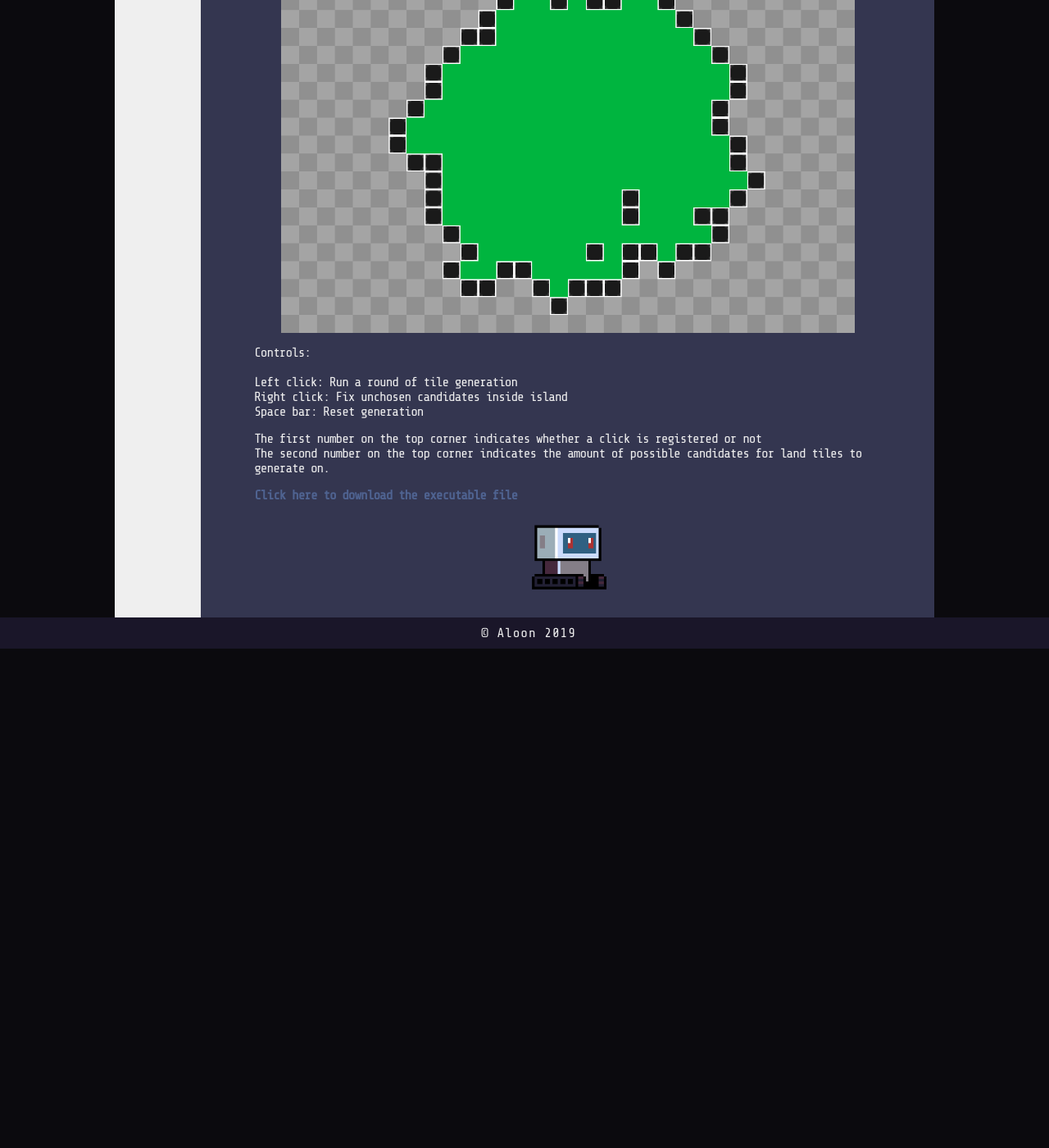
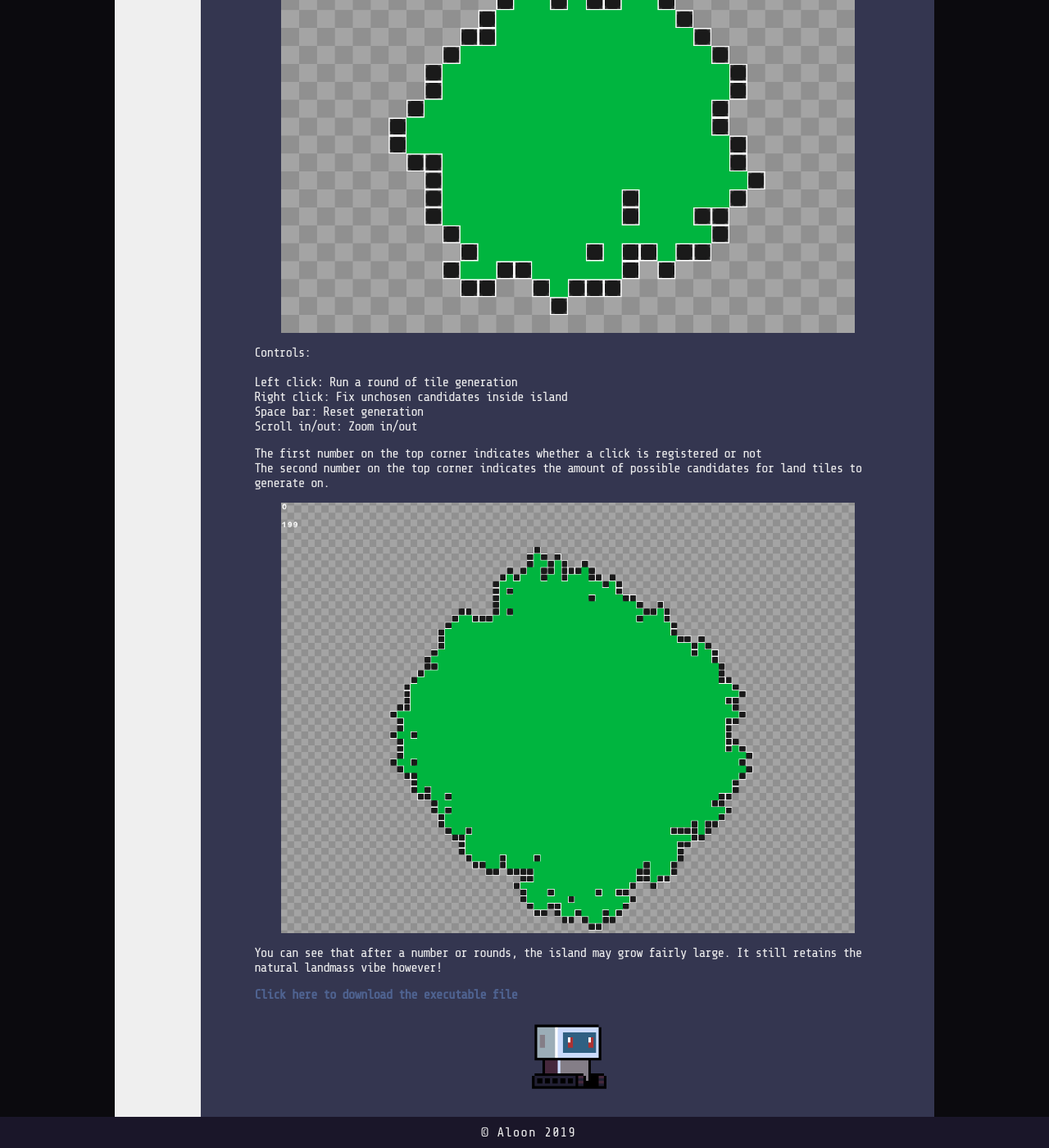
Before and after one commit to Aloinn/aloinBlog, a Jekyll site: the page built from _posts/2019-03-07-Procedural Island Generator.html, in a window 1280 px wide and 1400 px high, scrolled down 1515 px. Shown: the whole window at 82% size. Built offline with Jekyll 4.4.1, drawn with Linux system fonts in a browser that asks for light colours; some web fonts are replaced; before the commit the page ends 2306 px from its top, so only the background shows below that.

Commit message:
Updated blog post and fixed pictures

```diff
--- a/_posts/2019-03-04-Beats.html
+++ b/_posts/2019-03-04-Beats.html
@@ -8,5 +8,4 @@ Found some old tracks on my computer. 20$ says I could pop
 out something better I just have no time :((
 School's really busy will have to wait, I haven't been able
 to put any progress in.
-
 <iframe width="100%" height="100" scrolling="no" frameborder="no" allow="autoplay" src="https://w.soundcloud.com/player/?url=https%3A//api.soundcloud.com/tracks/584632440&color=%2316293b&auto_play=false&hide_related=false&show_comments=true&show_user=true&show_reposts=false&show_teaser=true"></iframe>
--- a/_posts/2019-03-07-Procedural Island Generator.html
+++ b/_posts/2019-03-07-Procedural Island Generator.html
@@ -9,34 +9,42 @@ there's something about having your game build itself is so fascinating to watch
 For the next couple of weeks, I'll be posting more about procedural generation of
 game maps.
 </p>
-
+  <img class="container-image" title="sample island #1"src="{{site.url}}/images/2019-03-07/2.png" alt="sample generated island #1">
 <p>
 My first procedural generation project is a simple island generator
 </p>
-  <img class="container-image" src="{{site.url}}/images/2019-03-07/2.png" alt="sample generated island #1">
+
 <p>
 The island starts out 1x1 land tile. Land tiles are marked with the green block.
 All adjacent tiles next to the block are considered candidates for expansion.
 The candidates are marked with the black block.
 </p>
-<img class="container-image" src="{{site.url}}/images/2019-03-07/1.png" alt="initial island generated" width="100%">
+<img class="container-image" title="tiny island" src="{{site.url}}/images/2019-03-07/1.png" alt="initial island generated" width="100%">
 <p>Every round, half the number of
 tile locations candidates get randomly chosen. The chosen ones get to become land
 tiles. The new tiles do a quick surrounding search and place new potential candidate tiles.
 Repeat until satisfied!
 </p>
 
-<img class="container-image" src="{{site.url}}/images/2019-03-07/3.png" alt="sample island generated #2" width="100%">
+<img class="container-image" title="sample island 2"src="{{site.url}}/images/2019-03-07/3.png" alt="sample island generated #2" width="100%">
 <p>
 Controls:</br></br>
 Left click: Run a round of tile generation</br>
 Right click: Fix unchosen candidates inside island</br>
 Space bar: Reset generation</br>
+Scroll in/out: Zoom in/out</br>
 </p>
 <p>
 The first number on the top corner indicates whether a click is registered or not</br>
 The second number on the top corner indicates the amount of possible candidates for land tiles to generate on.
 </p>
 <p>
+</p>
+<img class="container-image" title="big island"src="{{site.url}}/images/2019-03-07/5.png" alt="sample island generated #2" width="100%">
+<p>
+  You can see that after a number or rounds, the island may grow
+  fairly large. It still retains the natural landmass vibe however!
+</p>
+<p>
 <a href="https://drive.google.com/open?id=1czZWcBOyv0M99tJlLawe9rlk-9Pt6rrY">Click here to download the executable file</a>
 </p>
--- a/index.html
+++ b/index.html
@@ -43,5 +43,6 @@ layout: default
   <p>
   {{ post.excerpt }}
   </p>
+  <p><a href="{{post.url}}">[ read more ]</a></p>
 </div>
 {% endfor %}
```
